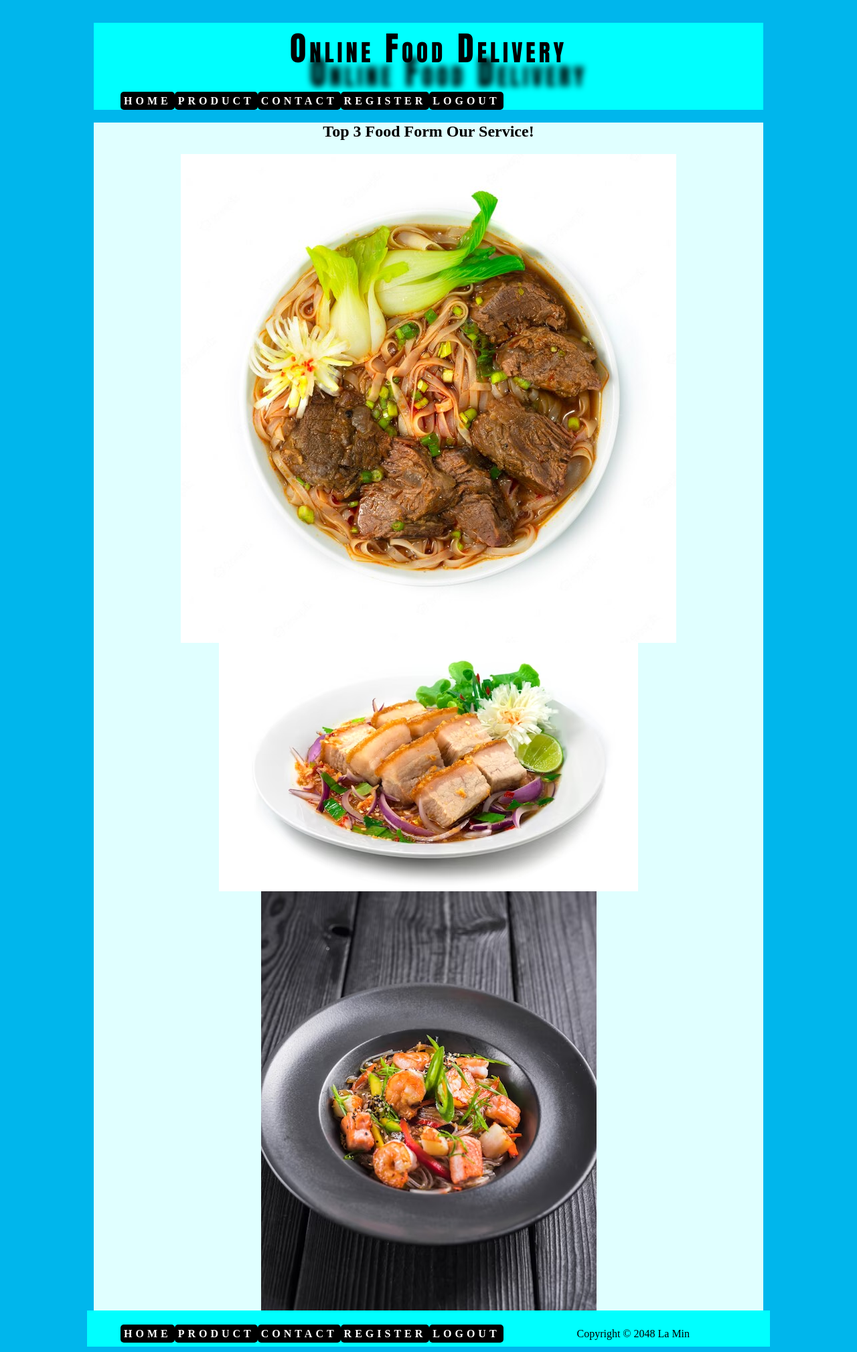
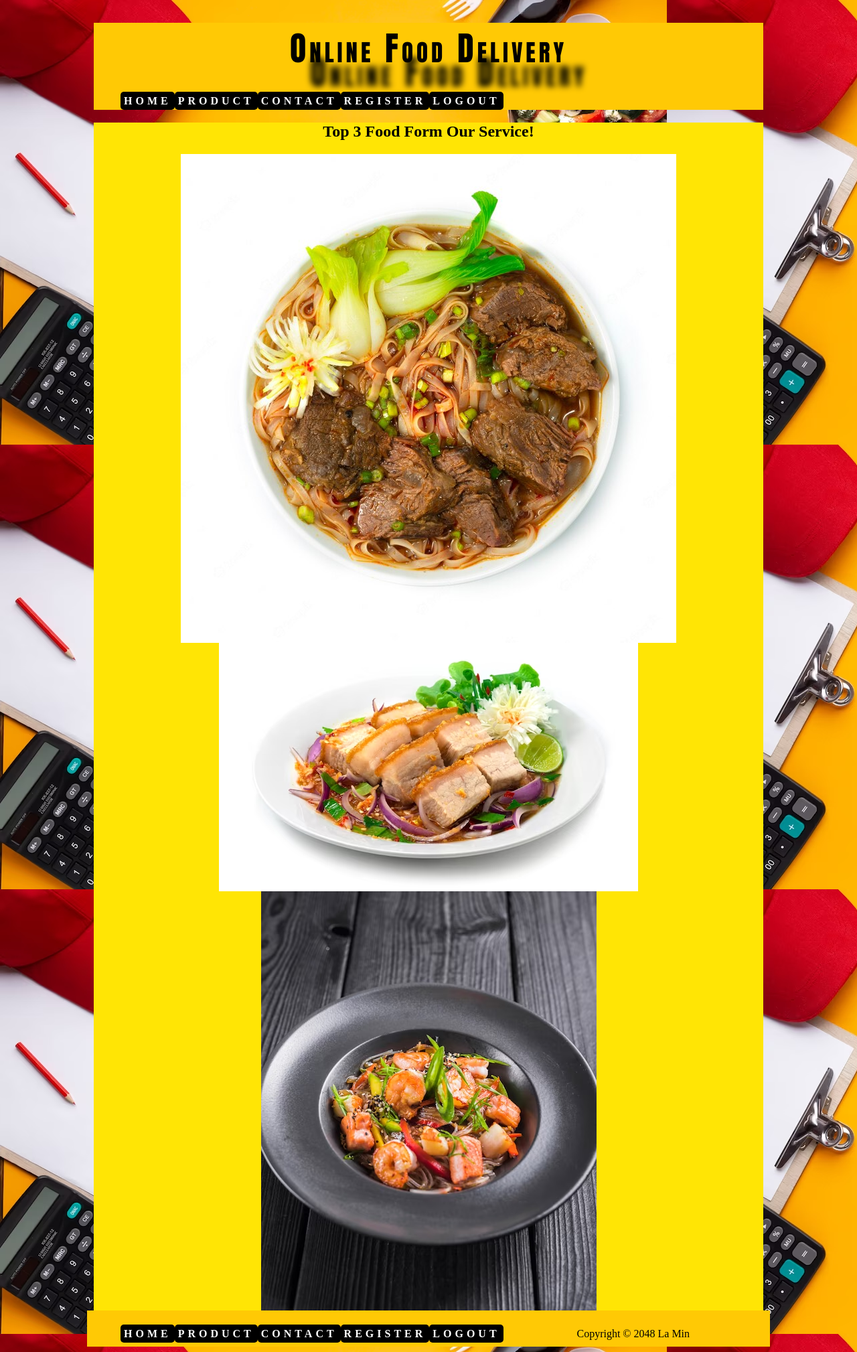
Before and after one commit to Moon032/Online-Food-Delivery-service-system, a PHP site: page /index.php in a window 1280 px wide. Shown: the whole page at 67% size. Run offline with PHP 8.4, Linux system fonts and the light colour scheme.

Commit message:
system.v2

```diff
--- a/index.php
+++ b/index.php
@@ -7,7 +7,7 @@
 <meta name="description" content="" />
 <link rel="stylesheet" type="text/css" href="style.css">
 	</head>
-	<body>
+	<body src="images/background.jpg">
 		<div id="header">
 			<h1 class="cap">Online Food Delivery</h1>
 			<ul class="menu1">
--- a/style.css
+++ b/style.css
@@ -1,5 +1,6 @@
 body{
-    background-color:#00b6ec;
+    background-color: 	#ffb805;
+    background-image:url(images/background.jpg);
     text-align:center;
 }
 .menu1{
@@ -28,7 +29,7 @@ a:hover,a:active{
     height:130px;
     margin-left:auto;
     margin-right:auto;
-    background-color: aqua;
+    background-color:  	#ffc905;
 }
 #content {
     clear: both;
@@ -36,7 +37,7 @@ a:hover,a:active{
     height: auto;
     margin-left: auto;
     margin-right: auto;
-    background-color: lightcyan;
+    background-color:#ffe505;
 }
 #left {width:500px;float: left;}
 #right {width:500px;float: right;}
@@ -45,7 +46,7 @@ a:hover,a:active{
     padding: 10px;
     margin-left: auto;
     margin-right:  auto;
-    background-color: aqua;
+    background-color:  	#ffc905;
     clear: both;
 }
 .cap{
```
Also changed, not shown: images/background.jpg (added).
